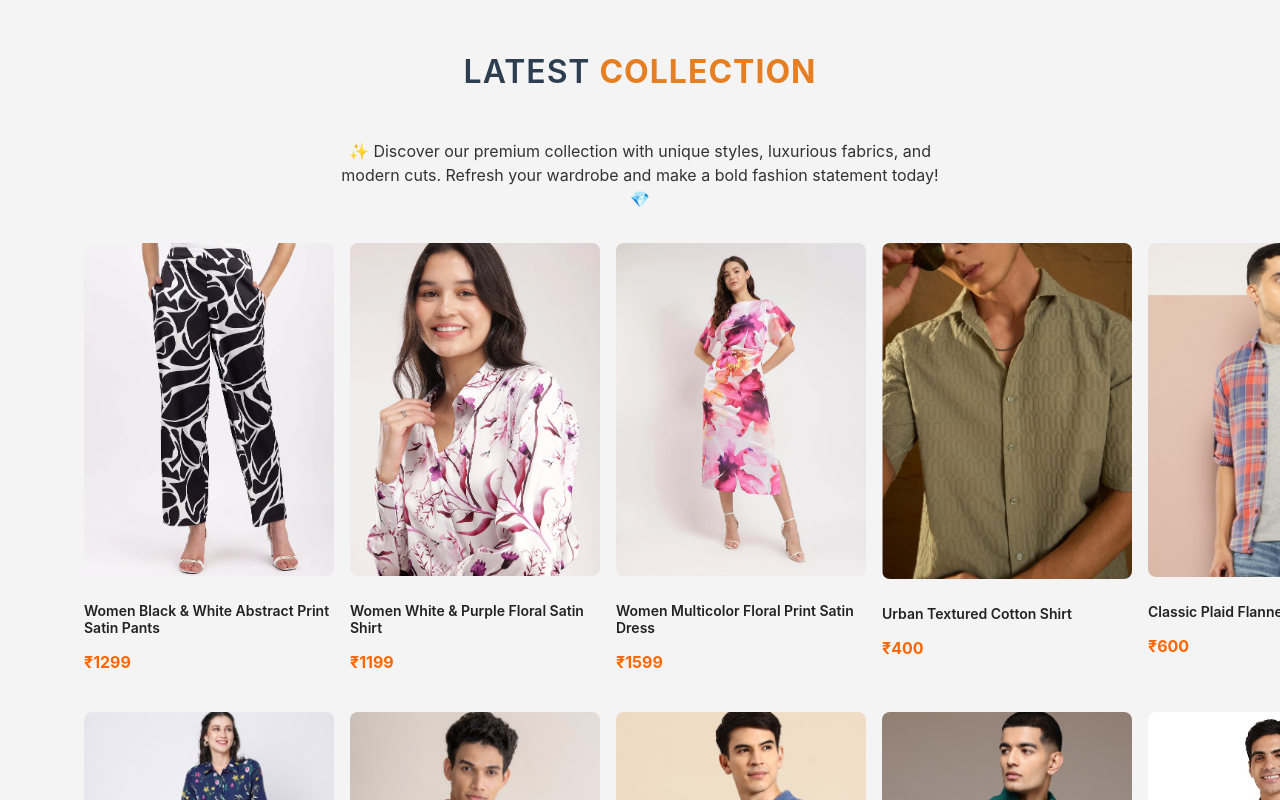
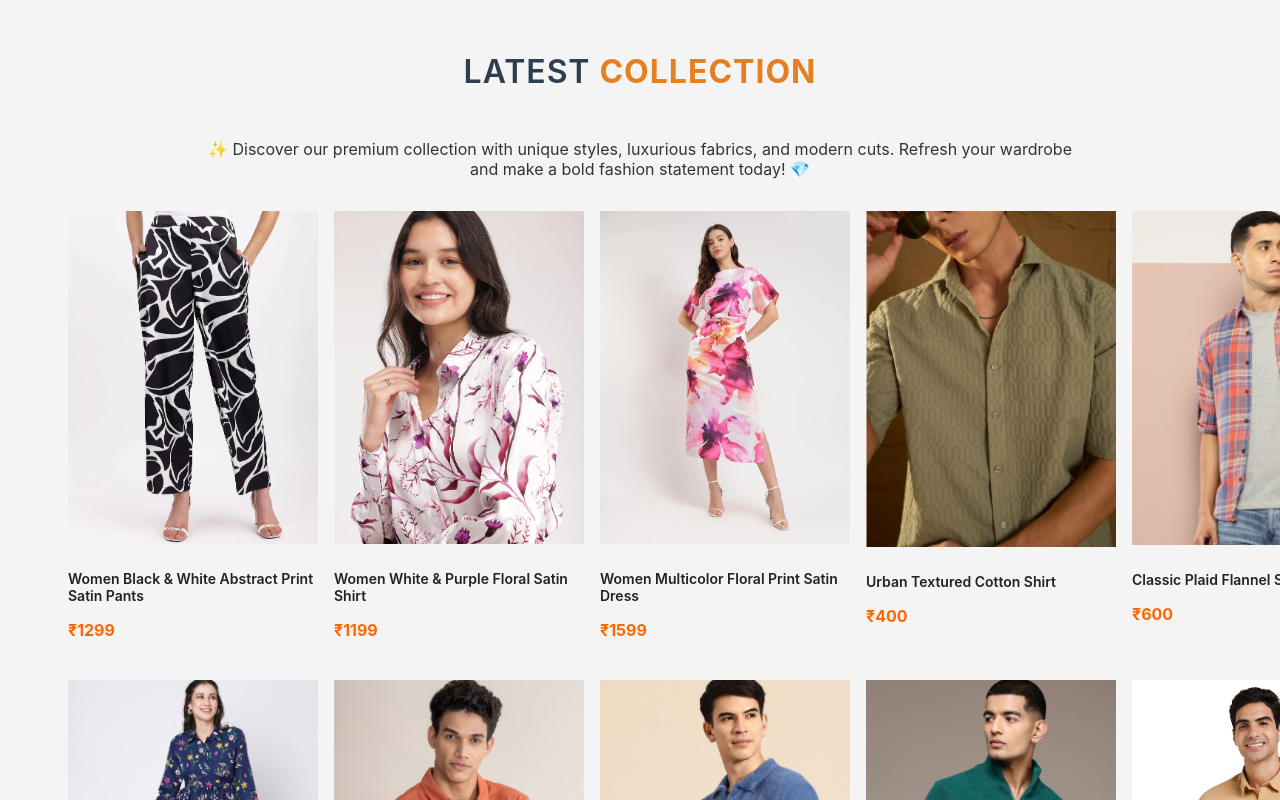
Before and after one commit to Shivayogi612/final-project-, a React (Vite) app in the folder frontend/: page / in a window 1280 px wide. Shown: the part 880-1680 px from the top of the page. Built offline with nearby package versions, Linux system fonts and the light colour scheme; no server answers.

Commit message:
Update LatestCollection.css

```diff
--- a/frontend/src/components/LatestCollection.css
+++ b/frontend/src/components/LatestCollection.css
@@ -1,78 +1,65 @@
-.latestcollection {
-    margin: 2.5rem;
+.latestcollection{
+    margin:2.5rem ;
     z-index: -8;
 }
 
-.latestcollection1 {
-    text-align: center;
-    padding-top: 2rem;
-    padding-bottom: 2rem;
+.latestcollection1{
+    text-align: center; /* text-center = Centers text */
+  padding-top: 2rem; /* py-8 = 32px */
+  padding-bottom: 2rem; /* py-8 = 32px */
   font-size: 1.875rem;
   z-index: -8;
+
 }
 
 .latestp1 {
-    width: 90%;
-    max-width: 600px;
-    margin: auto;
-    font-size: 0.85rem;
-    line-height: 1.5;
-    text-align: center;
+    width: 75%; /* w-3/4 = 75% of the parent width */
+    margin: auto; /* m-auto = Centers the element horizontally */
+    font-size: 0.75rem; /* text-xs = 12px */
   }
 
+  /* On small screens (640px and above), increase font size */
   @media (min-width: 640px) {
     .latestp1 {
-        font-size: 0.9rem;
+      font-size: 0.875rem; /* sm:text-sm = 14px */
+      margin-top: 0;
+      margin-bottom: 0;
     }
   }
 
+  /* On medium screens (768px and above), increase font size */
   @media (min-width: 768px) {
     .latestp1 {
-        font-size: 1rem;
+      font-size: 1rem; /* md:text-base = 16px */
     }
   }
 
   .renderproduct {
-    display: grid;
-    grid-template-columns: repeat(1, 1fr);
-    gap: 1rem;
-    row-gap: 1.5rem;
-    padding: 0 1rem;
+    display: grid; /* Enables CSS Grid */
+    grid-template-columns: repeat(2, 1fr); /* grid-cols-2 = 2 equal columns */
+    gap: 1rem; /* gap-4 = 16px */
+    row-gap: 1.5rem; /* gap-y-6 = 24px */
   }
 
-.renderproduct img {
-    max-width: 100%;
-    height: auto;
-    border-radius: 8px;
-}
-
-@media (max-width: 480px) {
-    .renderproduct {
-        grid-template-columns: repeat(1, 1fr);
-    }
-}
-
-@media (min-width: 640px) {
+  /* On small screens (640px and above), set 3 columns */
+  @media (max-width: 640px) {
     .renderproduct {
       grid-template-columns: repeat(2, 1fr);
     }
   }
 
+
+  /* On medium screens (768px and above), set 4 columns */
   @media (min-width: 768px) {
     .renderproduct {
-        grid-template-columns: repeat(3, 1fr);
+      grid-template-columns: repeat(3, 1fr); /* md:grid-cols-4 */
     }
   }
 
+  /* On large screens (1024px and above), set 5 columns */
   @media (min-width: 1024px) {
     .renderproduct {
-        grid-template-columns: repeat(4, 1fr);
+      grid-template-columns: repeat(5, 1fr);
+      margin-left: 20px;/* lg:grid-cols-5 */
     }
   }
-
-@media (min-width: 1200px) {
-    .renderproduct {
-        grid-template-columns: repeat(5, 1fr);
-        margin-left: 20px;
-    }
-}
```
Lines whose indentation alone changed are shown as unchanged.
